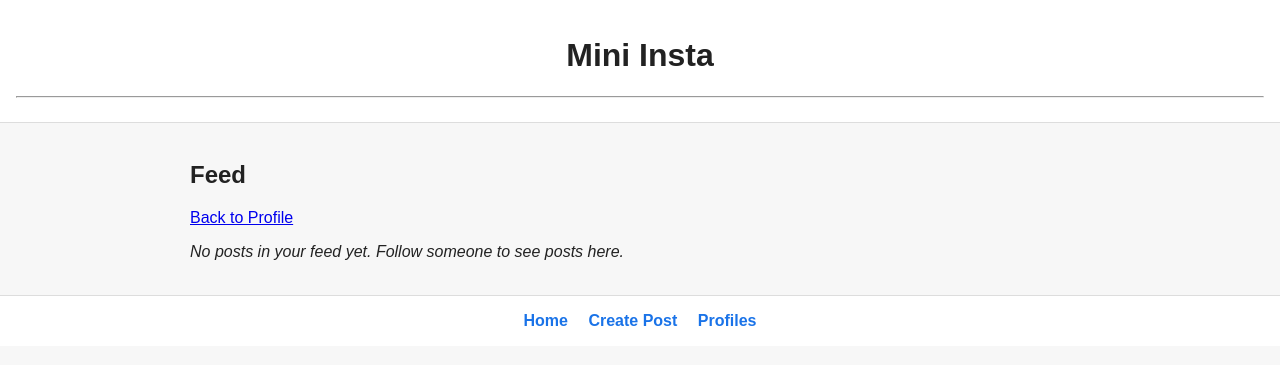
After one commit to szetol0718/CampusPickup-BU, a Django app: page /mini_insta/profile/1/feed in a window 1280 px wide. The commit adds this page. Shown: the top 365 px of the page. Run offline with Django 5.2, Linux system fonts and the light colour scheme; data comes from the database, SQL or seed files in the repository; both versions use the stored data as it was after the commit.

Commit message:
task 5,Added the Feed for each profile

```diff
--- a/mini_insta/models.py
+++ b/mini_insta/models.py
@@ -21,7 +21,7 @@ class Profile(models.Model):
         '''Return a string representation of this object.'''
         return f'{self.username} ({self.display_name})'
 # Author: Louis Szeto (szetol@bu.edu), 2/26/2026
-# Description: Added more methods for accessing posts, followers, following
+# Description: Added more methods for accessing posts, followers, following, and also feed.
     def get_all_posts(self):
         return Post.objects.filter(profile=self).order_by("-timestamp")
     def get_absolute_url(self):
@@ -44,6 +44,15 @@ class Profile(models.Model):
     def get_num_following(self):
         """Return number of profiles being followed."""
         return Follow.objects.filter(follower_profile=self).count()
+    def get_post_feed(self):
+        """Return a QuerySet of Posts from Profiles that this Profile follows."""
+        following_profiles = Follow.objects.filter(
+            follower_profile=self
+        ).values_list("profile")
+
+        return Post.objects.filter(
+            profile__in=following_profiles
+        ).order_by("-timestamp")
 
 # Description: Additional models for mini_insta Assignment 4.
 class Post(models.Model):
--- a/mini_insta/templates/mini_insta/base.html
+++ b/mini_insta/templates/mini_insta/base.html
@@ -30,6 +30,7 @@ CSS link, header/footer, and a content block for inheriting pages.
         <!--  Author: Louis Szeto (szetol@bu.edu), 2/18/2026
                 New footer to create post if in profile-->
         {% if profile %}
+        <a href="{% url 'show_feed' profile.pk %}">Home</a>
         <a href="{% url 'create_post' profile.pk %}">Create Post</a>
         {% endif %}
         <a href="{% url 'show_all_profiles' %}">Profiles</a>
--- /dev/null
+++ b/mini_insta/templates/mini_insta/show_feed.html
@@ -0,0 +1,65 @@
+<!--
+File: show_feed.html
+Author: Louis Szeto (szetol@bu.edu), 2/26/2026
+Description: Displays a post feed for a Profile (posts from followed profiles).
+-->
+
+{% extends "mini_insta/base.html" %}
+
+{% block content %}
+<h2>Feed</h2>
+
+<p>
+    <a href="{% url 'profile_detail' profile.pk %}">Back to Profile</a>
+</p>
+
+{% for post in posts %}
+    <div class="post-card">
+        <div class="post-header">
+            <img src="{{ post.profile.profile_image_url }}"
+                 alt="Profile image"
+                 class="profile-img">
+            <strong>
+                <a href="{% url 'profile_detail' post.profile.pk %}">
+                    {{ post.profile.display_name }}
+                </a>
+            </strong>
+        </div>
+
+        {% with first_photo=post.get_all_photos.first %}
+            {% if first_photo and first_photo.get_image_url %}
+                <a href="{% url 'show_post' post.pk %}">
+                    <img src="{{ first_photo.get_image_url }}"
+                         alt="Post photo"
+                         class="post-img">
+                </a>
+            {% else %}
+                <img src="https://via.placeholder.com/600x400?text=No+Image"
+                     alt="No image"
+                     class="post-img">
+            {% endif %}
+        {% endwith %}
+
+        <!-- Likes -->
+        <p><strong>{{ post.get_likes.count }}</strong> likes</p>
+
+        <!-- Caption -->
+        <p>{{ post.caption }}</p>
+
+        <!-- Comments -->
+        <div class="comments">
+            {% for c in post.get_all_comments %}
+                <p><strong>{{ c.profile.username }}</strong>: {{ c.text }}</p>
+            {% empty %}
+                <p><em>No comments.</em></p>
+            {% endfor %}
+        </div>
+
+        <p>
+            <a href="{% url 'show_post' post.pk %}">View post</a>
+        </p>
+    </div>
+{% empty %}
+    <p><em>No posts in your feed yet. Follow someone to see posts here.</em></p>
+{% endfor %}
+{% endblock %}
--- a/mini_insta/urls.py
+++ b/mini_insta/urls.py
@@ -4,7 +4,7 @@
 # ProfileListView.
 
 from django.urls import path
-from .views import ProfileListView, ProfileDetailView
+from .views import PostFeedListView, ProfileListView, ProfileDetailView
 from .views import PostDetailView, CreatePostView, UpdateProfileView
 from .views import DeletePostView, UpdatePostView, ShowFollowersDetailView, ShowFollowingDetailView
 urlpatterns = [
@@ -16,11 +16,12 @@ urlpatterns = [
     path("profile/<int:pk>/create_post", CreatePostView.as_view(), name="create_post"),
     # Author: Louis Szeto (szetol@bu.edu), 2/26/2026
     # Add  path to update profile, delete post, and update post. Also Added to show followers and following.
-    path("profile/<int:pk>/update", UpdateProfileView.as_view(), name="update_profile"),
-    path("post/<int:pk>/delete", DeletePostView.as_view(), name="delete_post"),
-    path("post/<int:pk>/update", UpdatePostView.as_view(), name="update_post"),
-    path("profile/<int:pk>/followers", ShowFollowersDetailView.as_view(),
+     path("profile/<int:pk>/update", UpdateProfileView.as_view(), name="update_profile"),
+     path("post/<int:pk>/delete", DeletePostView.as_view(), name="delete_post"),
+     path("post/<int:pk>/update", UpdatePostView.as_view(), name="update_post"),
+     path("profile/<int:pk>/followers", ShowFollowersDetailView.as_view(),
      name="show_followers"),
-path("profile/<int:pk>/following", ShowFollowingDetailView.as_view(),
+     path("profile/<int:pk>/following", ShowFollowingDetailView.as_view(),
      name="show_following"),
+     path("profile/<int:pk>/feed", PostFeedListView.as_view(), name="show_feed"),
 ]
--- a/mini_insta/views.py
+++ b/mini_insta/views.py
@@ -100,7 +100,8 @@ class UpdatePostView(UpdateView):
         """After updating, redirect back to this Post detail page."""
         return reverse("show_post", kwargs={"pk": self.object.pk})
 # Author: Louis Szeto (szetol@bu.edu), 2/26/2026
-# Description: Views for mini_insta toshow follwers and following.
+# Description: Views for mini_insta to show follwers, following of a profile and also
+# the feed of posts from followed profiles.
 class ShowFollowersDetailView(DetailView):
     """Show the followers of a Profile."""
     model = Profile
@@ -113,3 +114,19 @@ class ShowFollowingDetailView(DetailView):
     model = Profile
     template_name = "mini_insta/show_following.html"
     context_object_name = "profile"
+
+class PostFeedListView(ListView):
+    """Display the feed for one Profile (posts from followed profiles)."""
+    template_name = "mini_insta/show_feed.html"
+    context_object_name = "posts"
+
+    def get_queryset(self):
+        """Return the Posts to display in the feed."""
+        profile = Profile.objects.get(pk=self.kwargs["pk"])
+        return profile.get_post_feed()
+
+    def get_context_data(self, **kwargs):
+        """Add the Profile to context for navigation links."""
+        context = super().get_context_data(**kwargs)
+        context["profile"] = Profile.objects.get(pk=self.kwargs["pk"])
+        return context
```
Also changed, not shown: static/styles/a3.css (+32 -19 lines), db.sqlite3, 1 other file.
